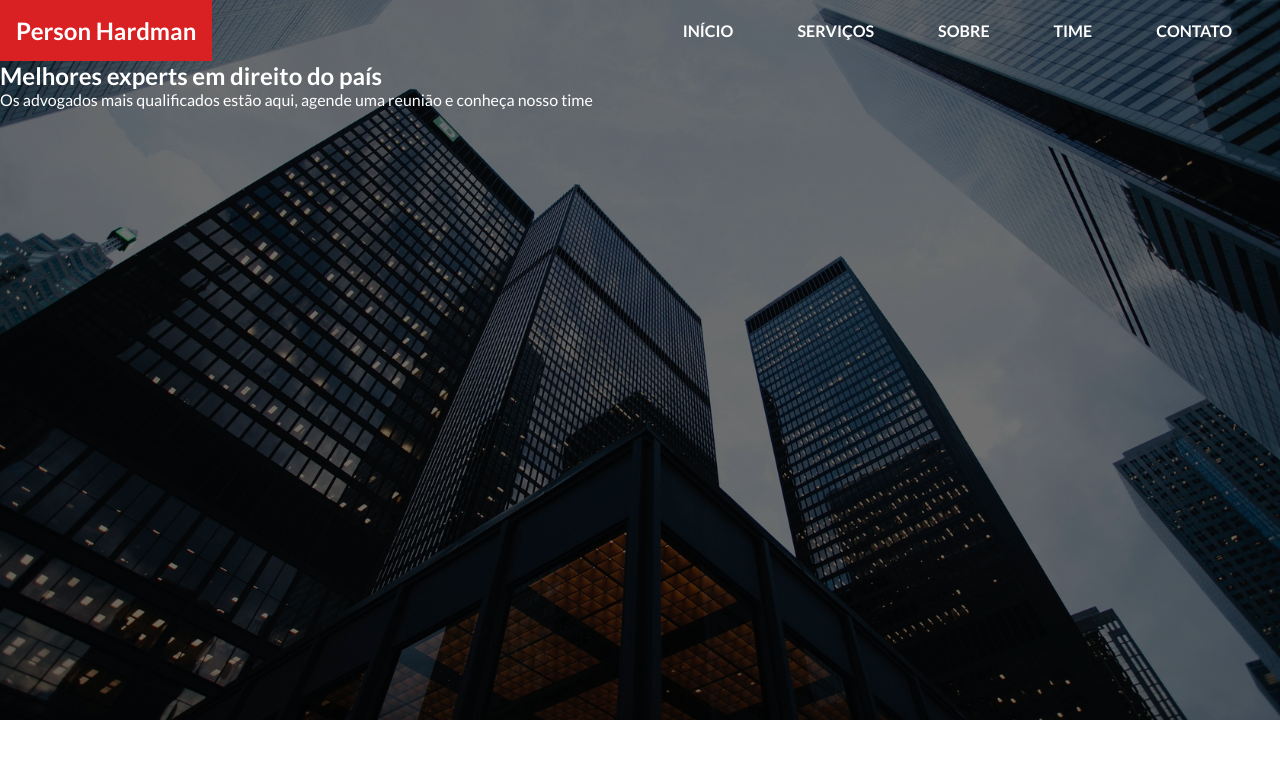
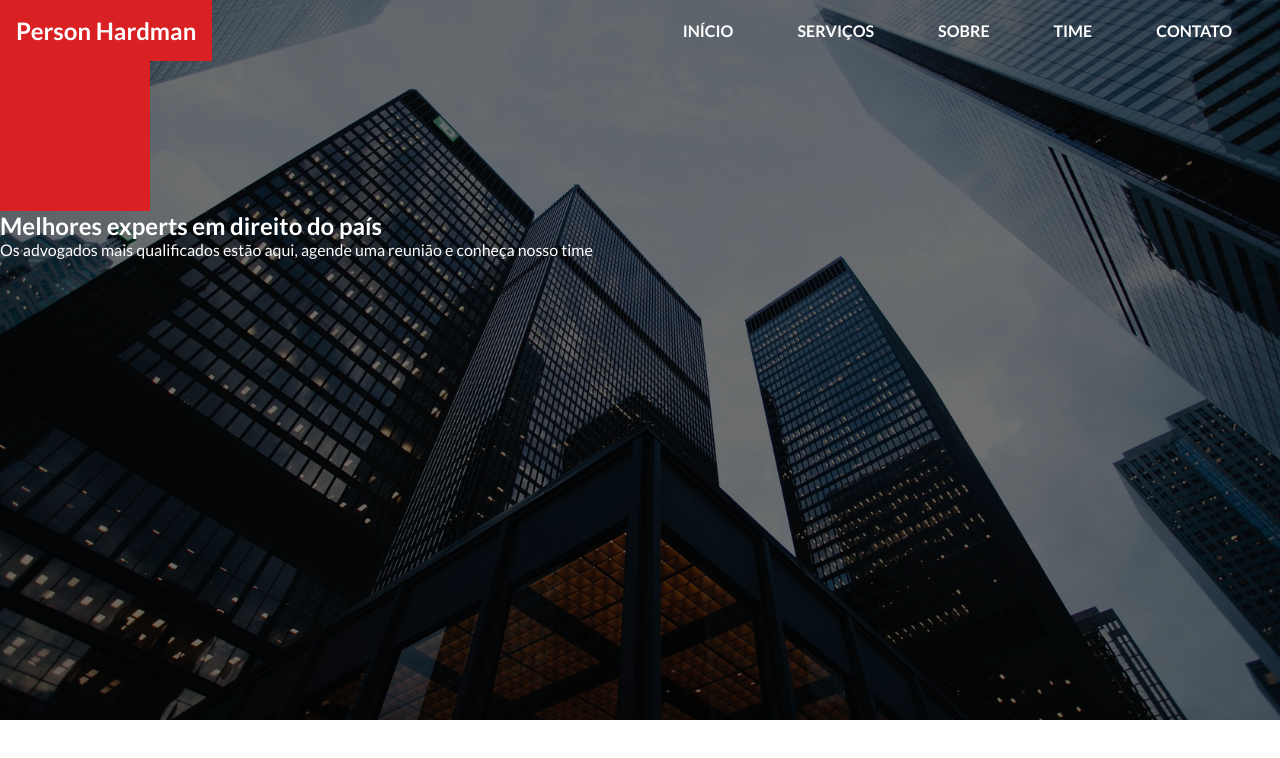
Before and after one commit to GRM-lima/Pearson-hardma, a plain HTML site: page index.html in a window 1280 px wide. Drawn offline with nearby package versions, Linux system fonts and the light colour scheme.

Commit message:
criação da class square

```diff
--- a/css/style.css
+++ b/css/style.css
@@ -58,3 +58,11 @@ img {
     font-weight: bold;
     padding: 1rem;
 }
+
+.square{
+    display: block;
+    width: 150px;
+    height: 150px;
+    background-color: var(--main-color);
+
+}
```
